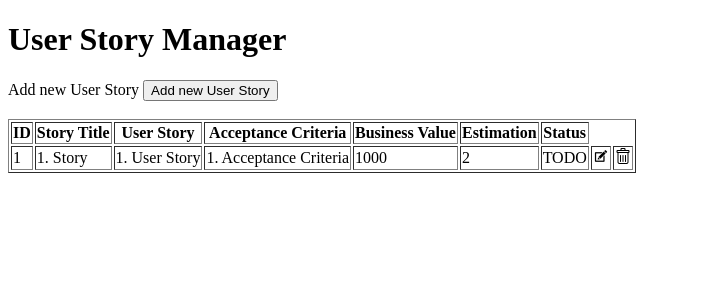
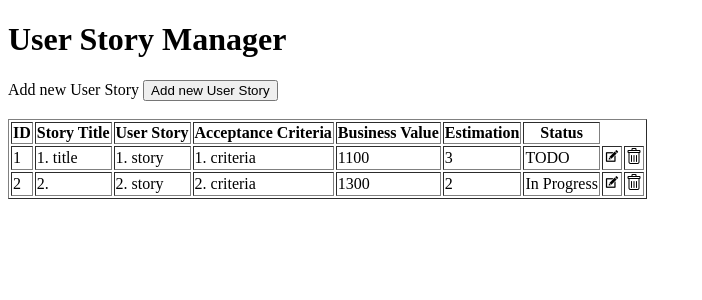
Before and after one commit to Bela-Szilagyi/super-sprinter-3000-Bela-Szilagyi, a Flask app: page / in a window 1280 px wide. Shown: the top 300 px of the page, without its empty margins (0-702 px from the left). Run offline with Flask 2, Linux system fonts and the light colour scheme.

Commit message:
for submission: cleaned code, no css

```diff
--- a/database.csv
+++ b/database.csv
@@ -1,2 +1,3 @@
 ID,Story Title,User Story,Acceptance Criteria,Business Value,Estimation,Status
-1,1. Story,1. User Story,1. Acceptance Criteria,1000,2,TODO
+1,1. title,1. story,1. criteria,1100,3,TODO
+2,2.,2. story,2. criteria,1300,2,In Progress
--- a/main.py
+++ b/main.py
@@ -1,15 +1,6 @@
 from flask import Flask, render_template, request, redirect
 import csv
 app = Flask(__name__)
-
-
-# ID = 0
-# TITLE = 1
-# STORY = 2
-# CRITERIA = 3
-# VALUE = 4
-# ESTIMATION = 5
-# STATUS = 6
 
 
 @app.route('/', methods=['GET', 'POST'])
@@ -36,7 +27,7 @@ def edit(id):
 
 
 @app.route('/list', methods=['POST'])
-def append_list():
+def modify_list():
     stories = read_data('database.csv')
     if request.form['button'] == 'Create':
         if len(stories) == 1:
--- a/templates/list.html
+++ b/templates/list.html
@@ -26,17 +26,14 @@
                     <th> {{ column }} </th>
                 {% endfor %}
             </tr>
-
                 {% for row in range(1, stories|length) %}
                     <tr>
                         {% for cell in stories[row] %}
                             <td>{{ cell }}</td>
                         {% endfor %}
-
                         <td>  <a href="/edit/{{stories[row][0]}}"> <img src={{ url_for("static", filename="edit.png" ) }} alt="edit" width="16" height="16" title="edit"> </a> </td>
                         <td>  <a href="/delete/{{stories[row][0]}}"> <img src={{ url_for("static", filename="bin.png") }} alt="delete" width="16" height="16" title="delete"> </a> </td>
-
+                    </tr>
                 {% endfor %}
-            </tr>
         </table>
     </form>
```
Also changed, not shown: templates/form.html (indentation only). Lines whose indentation alone changed are shown as unchanged.
